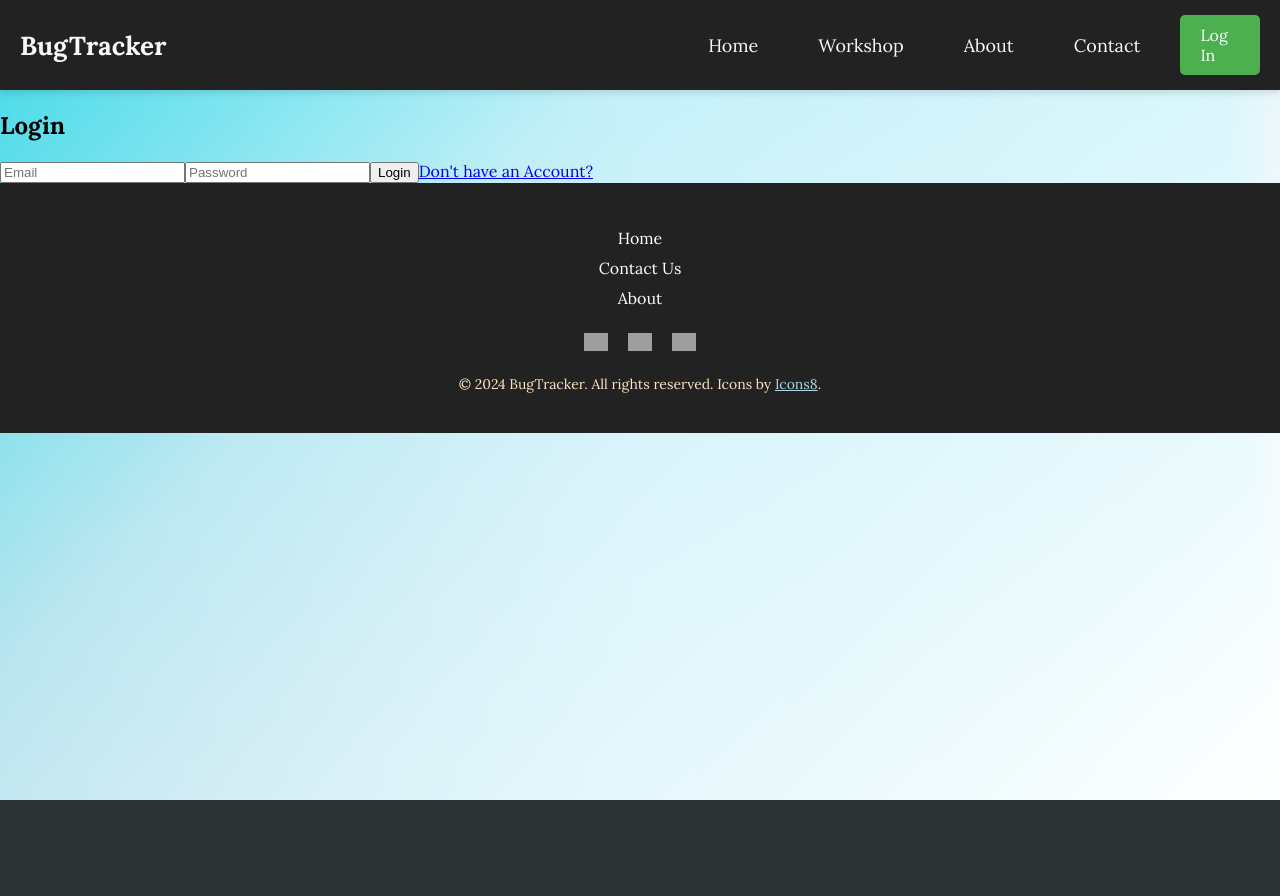
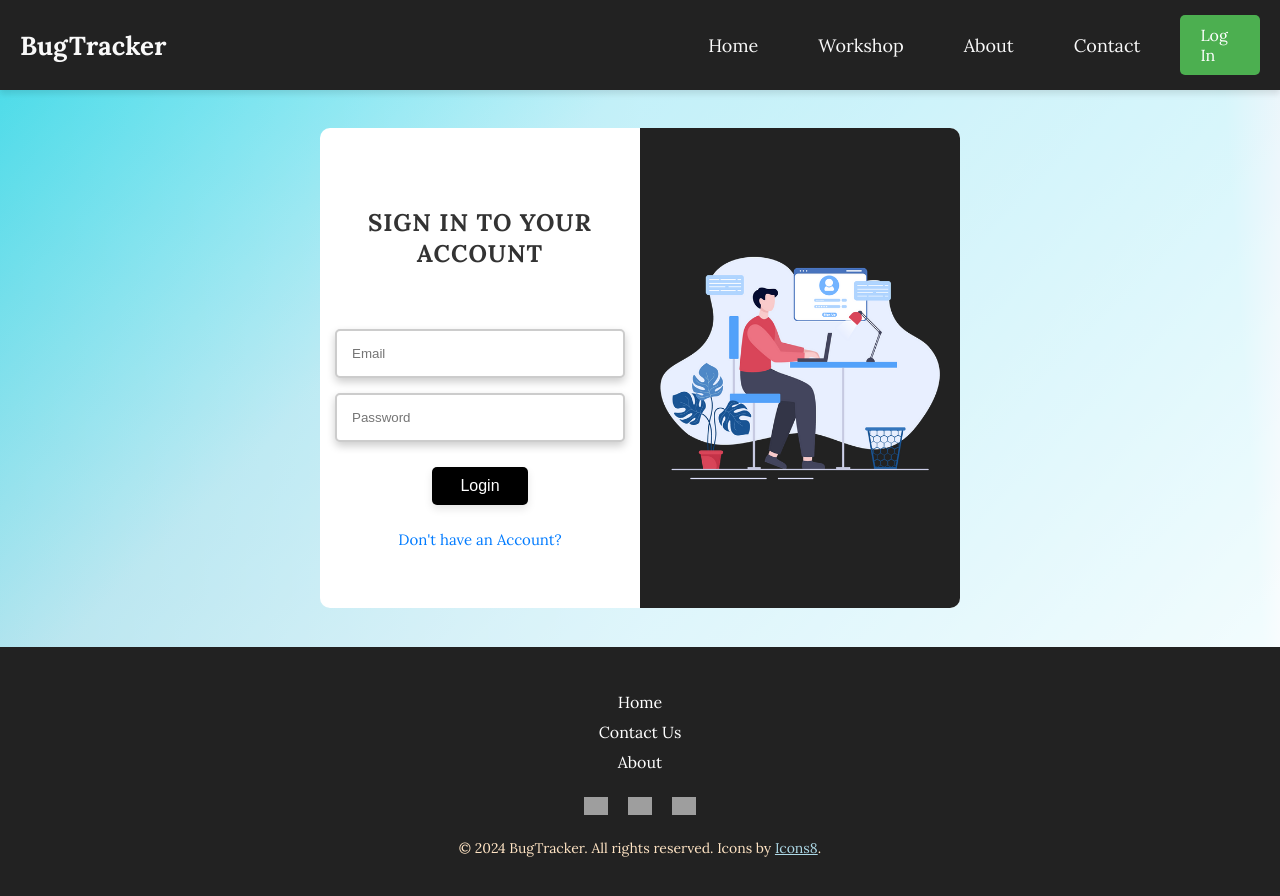
Before and after one commit to IzanagiRD/bugtracker, a React (Create React App) app: page /login in a window 1280 px wide. Before the commit the page ends 800 px from the top, so only its background shows below. Built offline with nearby package versions, Linux system fonts and the light colour scheme; grey boxes are pictures that could not be loaded.

Commit message:
frontend for login & Registration

```diff
--- /dev/null
+++ b/src/components/Login.css
@@ -0,0 +1,116 @@
+#logindiv {
+    display: flex;
+    align-items: center;
+    justify-content: space-between;
+    background-color: white;
+    width: 50%;
+    height: 60vh;
+    margin: 3% auto 3% auto;
+    border-radius: 10px;
+    /* padding: 20px; */
+    overflow: hidden;
+}
+
+#loginform {
+    width: 50%;
+    height: 100%;
+    display: flex;
+    flex-direction: column;
+    justify-content: center;
+    align-items: center;
+
+}
+
+input.login {
+    padding: 15px;
+    width: 80%;
+    box-shadow: 0px 4px 8px rgba(0, 0, 0, 0.2);
+    margin-bottom: 15px;
+    border: 2px solid #ccc;
+    border-radius: 5px;
+    transition: border-color 0.3s ease, box-shadow 0.3s ease;
+}
+
+/* Highlight on focus */
+input.login:focus {
+    border-color: #007BFF;
+    box-shadow: 0px 0px 8px rgba(0, 123, 255, 0.5);
+    outline: none;
+}
+
+button.login {
+    background-color: #000;
+    color: white;
+    padding: 10px 20px;
+    font-size: 16px;
+    border: none;
+    border-radius: 5px;
+    cursor: pointer;
+    transition: background-color 0.3s ease, transform 0.2s ease;
+    box-shadow: 0px 4px 8px rgba(0, 0, 0, 0.1);
+    width: 30%;
+    margin-bottom: 10px;
+    margin-top: 10px;
+}
+
+button:hover {
+    background-color: #333;
+    box-shadow: 0px 6px 12px rgba(0, 0, 0, 0.3);
+}
+
+button:active {
+    background-color: #555;
+    transform: scale(0.95);
+    box-shadow: 0px 3px 6px rgba(0, 0, 0, 0.2);
+}
+
+#loginform h2 {
+    font-size: 24px;
+    font-weight: bold;
+    text-align: center;
+    color: #333;
+    margin-bottom: 60px;
+    letter-spacing: 1px;
+    text-transform: uppercase;
+}
+
+
+#loginImgDiv {
+    background-color: #222;
+    display: flex;
+    width: 50%;
+    height: 100%;
+    align-items: center;
+    justify-content: center;
+    margin-right: 0;
+    padding-right: 0;
+}
+
+#loginImgDiv img {
+    width: 110%;
+    height: auto;
+    border-radius: 10px;
+    object-fit: cover;
+
+
+}
+
+#link {
+    display: block;
+    margin-top: 15px;
+    text-align: center;
+    font-size: 15px;
+    color: #007BFF;
+    text-decoration: none;
+    transition: color 0.3s ease, text-shadow 0.3s ease;
+}
+
+#link:hover {
+    color: #0056b3;
+    text-shadow: 0px 1px 4px rgba(0, 91, 187, 0.6);
+}
+
+#link:active {
+    color: #003d80;
+    text-shadow: none;
+}
--- a/src/components/Login.js
+++ b/src/components/Login.js
@@ -1,6 +1,8 @@
 import React, { useState } from "react";
 import axios from "axios";
 import { Link, useNavigate } from "react-router-dom";
+import './Login.css'
+import signupImg from '../public/sign-up.png'
 
 const Login = ({ setIsLoggedIn }) => {
     const [LoginData, setLoginData] = useState({
@@ -32,14 +34,16 @@
     };
 
     return (
-        <div>
-            <h2>Login</h2>
-            <form onSubmit={handleLogin}>
-                <input type='email' name='email' placeholder='Email' onChange={handleChange} required />
-                <input type="password" name="password" placeholder="Password" onChange={handleChange} required />
-                <button type="submit">Login</button>
-                <Link to={'/register'}>Don't have an Account?</Link>
+        <div id="logindiv">
+            <form id="loginform" onSubmit={handleLogin}>
+                <h2>Sign In to Your Account</h2>
+                <input className='login' type='email' name='email' placeholder='Email' onChange={handleChange} required />
+                <input className='login' type="password" name="password" placeholder="Password" onChange={handleChange} required />
+                <button className='login' type="submit">Login</button>
+                <Link id="link" to={'/register'}>Don't have an Account?</Link>
             </form>
+            <div id="loginImgDiv"><img src={signupImg}/></div>
+
         </div>
     );
 };
--- /dev/null
+++ b/src/components/Register.css
@@ -0,0 +1,101 @@
+#registerdiv {
+    display: flex;
+    align-items: center;
+    justify-content: space-between;
+    background-color: white;
+    width: 50%;
+    height: 70vh;
+    margin: 3% auto 3% auto;
+    border-radius: 10px;
+    /* padding: 20px; */
+    overflow: hidden;
+}
+
+#registerForm {
+    width: 50%;
+    height: 100%;
+    display: flex;
+    flex-direction: column;
+    justify-content: center;
+    align-items: center;
+}
+
+input.register {
+    padding: 15px;
+    width: 80%;
+    box-shadow: 0px 4px 8px rgba(0, 0, 0, 0.2);
+    margin-bottom: 15px;
+    border: 2px solid #ccc;
+    border-radius: 5px;
+    transition: border-color 0.3s ease, box-shadow 0.3s ease;
+}
+
+input.register:focus {
+    border-color: #007BFF;
+    box-shadow: 0px 0px 8px rgba(0, 123, 255, 0.5);
+    outline: none;
+}
+
+#registerdiv h2 {
+    font-size: 24px;
+    font-weight: bold;
+    text-align: center;
+    color: #333;
+    margin-bottom: 40px;
+    letter-spacing: 1px;
+    text-transform: uppercase;
+}
+
+button.register {
+    background-color: #000;
+    color: white;
+    padding: 10px 20px;
+    font-size: 16px;
+    border: none;
+    border-radius: 5px;
+    cursor: pointer;
+    transition: background-color 0.3s ease, transform 0.2s ease;
+    box-shadow: 0px 4px 8px rgba(0, 0, 0, 0.1);
+    width: 30%;
+    margin-bottom: 10px;
+    margin-top: 10px;
+}
+
+#toLogin {
+    display: block;
+    margin-top: 15px;
+    text-align: center;
+    font-size: 15px;
+    color: #007BFF;
+    text-decoration: none;
+    transition: color 0.3s ease, text-shadow 0.3s ease;
+}
+
+#toLogin:hover {
+    color: #0056b3;
+    text-shadow: 0px 1px 4px rgba(0, 91, 187, 0.6);
+}
+
+#toLogin:active {
+    color: #003d80;
+    text-shadow: none;
+}
+
+
+#registerImgDiv {
+    background-color: #222;
+    display: flex;
+    width: 50%;
+    height: 100%;
+    align-items: center;
+    justify-content: center;
+    margin-right: 0;
+    padding-right: 0;
+}
+
+#registerImgDiv img {
+    width: 100%;
+    height: auto;
+    border-radius: 10px;
+    object-fit: cover;
+}
--- a/src/components/Register.js
+++ b/src/components/Register.js
@@ -1,6 +1,8 @@
 import React, { useState } from 'react';
 import axios from 'axios';
 import { Link } from 'react-router-dom';
+import signupImg from '../public/register.png'
+import './Register.css'
 function Register() {
     const [RegisterData, setRegisterData] = useState({
         fname: '',
@@ -28,17 +30,19 @@
         }
     }
     return (
-        <div>
-            <h2>Register</h2>
-            <form onSubmit={handleRegister}>
-                <input type="text" name='fname' placeholder="First Name" onChange={handleChange} required />
-                <input type="text" name='lname' placeholder="Last name" onChange={handleChange} required />
-                <input type='email' name='email' placeholder='Email' onChange={handleChange} required/>
-                <input type="password" name="password" placeholder="Password" onChange={handleChange} required />
-                <input type='password' name='confirm' placeholder='Confirm Password' onChange={handleChange} required/>
-                <button type="submit">Register</button>
-                <Link to={'/login'}>Already have an account?</Link>
+        <div id='registerdiv'>
+
+            <form id='registerForm' onSubmit={handleRegister}>
+                <h2>Register</h2>
+                <input className='register' type="text" name='fname' placeholder="First Name" onChange={handleChange} required />
+                <input className='register' type="text" name='lname' placeholder="Last name" onChange={handleChange} required />
+                <input className='register' type='email' name='email' placeholder='Email' onChange={handleChange} required/>
+                <input className='register' type="password" name="password" placeholder="Password" onChange={handleChange} required />
+                <input className='register' type='password' name='confirm' placeholder='Confirm Password' onChange={handleChange} required/>
+                <button className='register' type="submit">Register</button>
+                <Link id='toLogin' to={'/login'}>Already have an account?</Link>
             </form>
+            <div id="registerImgDiv"><img src={signupImg}/></div>
         </div>
     );
 }
```
Also changed, not shown: src/public/register.png (added), src/public/sign-up.png (added).
